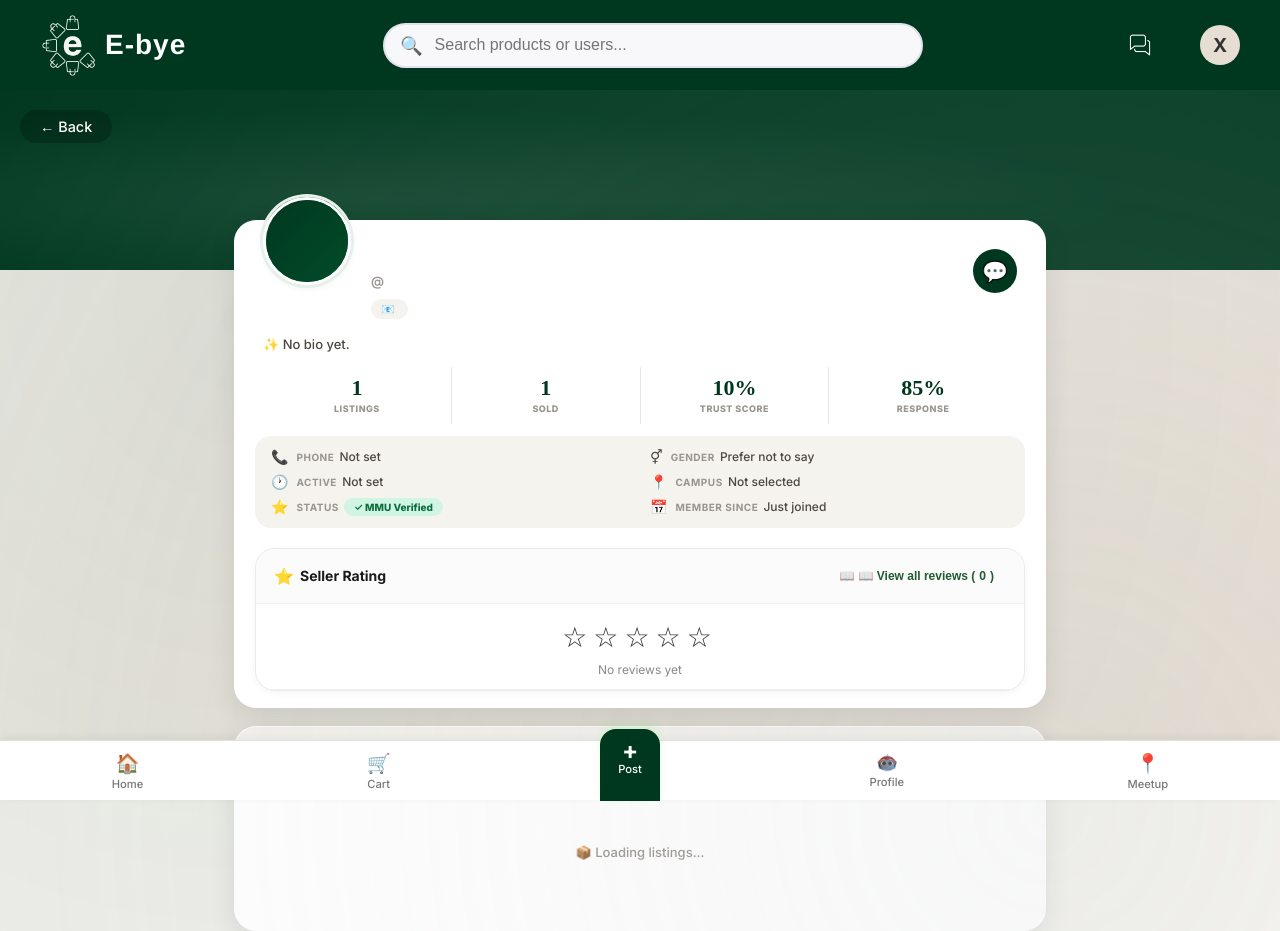
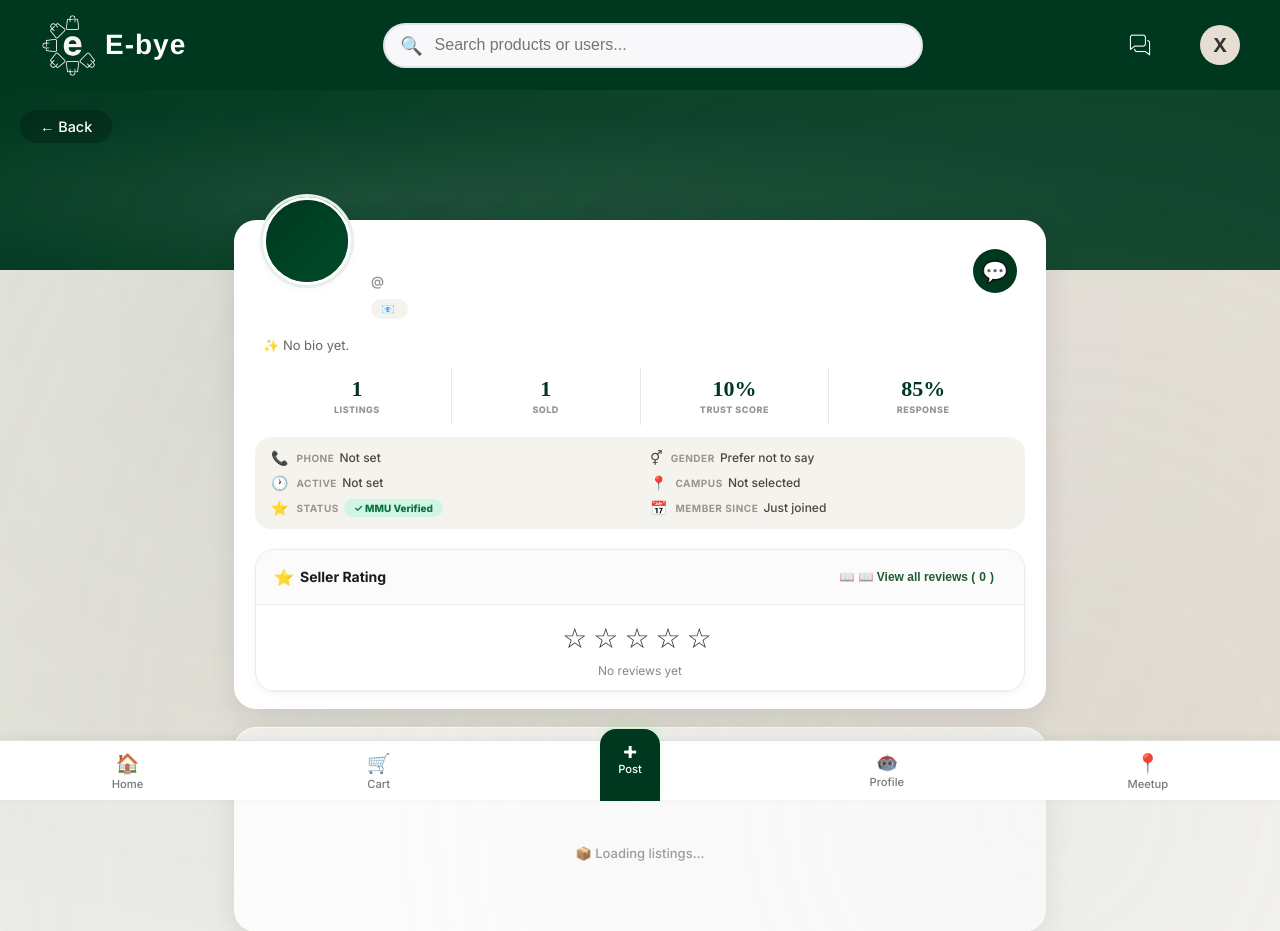
Before and after one commit to qixbot/E-bye-G09-, a Flask app: template templates/other_profile.html in a window 1280 px wide. Shown: the top 931 px of the page. Run offline with Flask 3, Linux system fonts and the light colour scheme; the template is opened without the code that fills it: most values are stand-ins (such as "Sample title", 1, 10 or a date in 2020); a database or web service that is not in the repository returns one stand-in record (values such as "Sample title"); parts of the project's set-up code (start-up, migrations or seed data) failed here and were passed over; some web fonts are replaced.

Commit message:
change font in other user profile to match my profile

```diff
--- a/static/other_profile.css
+++ b/static/other_profile.css
@@ -249,12 +249,12 @@
 }
 
 .pf-bio {
+    font-size: 13px;
+    font-weight: 400;
+    color: #6b6760;
+    line-height: 1.6;
+    max-width: 500px;
     padding: 8px 28px 0;
-    font-size: 13px;
-    font-weight: 500;
-    color: var(--ink2);
-    line-height: 1.5;
-    max-width: 500px;
 }
 
 .pf-stats-row {
```
